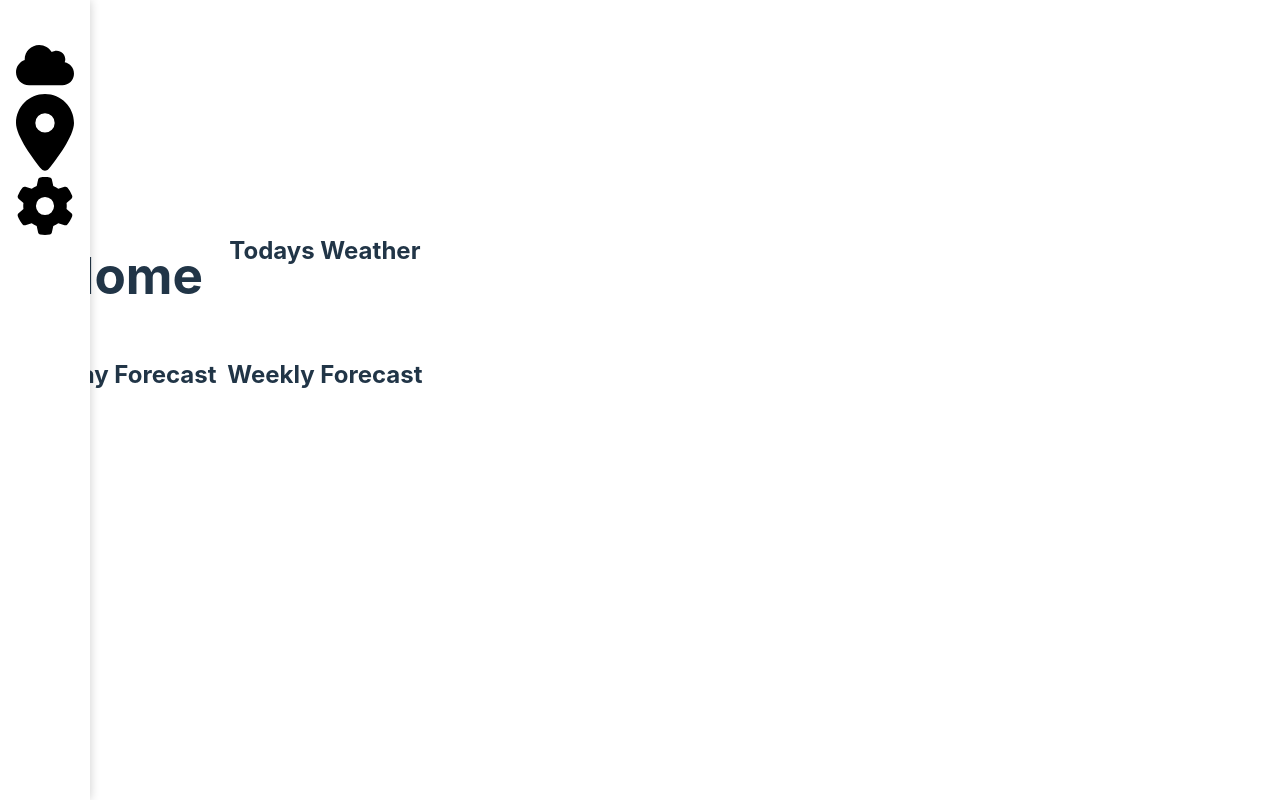
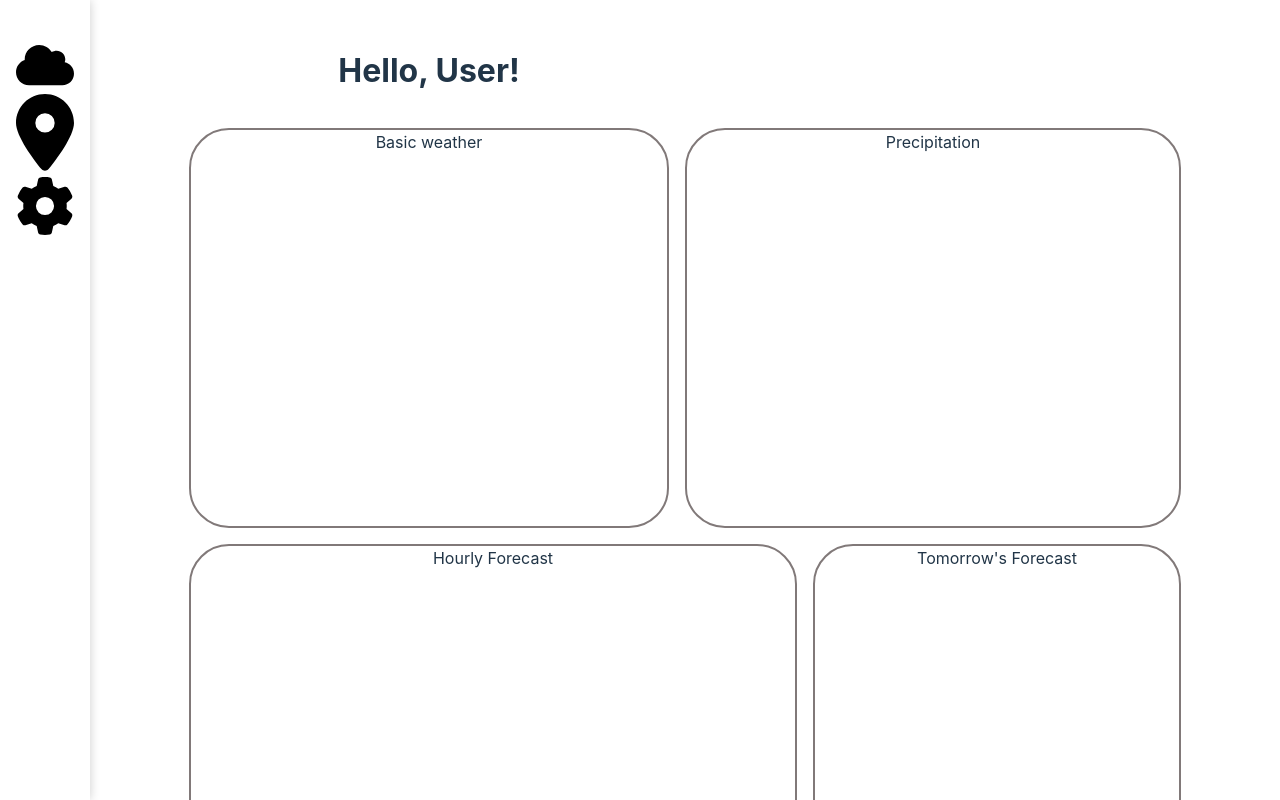
Before and after one commit to EHampton252/Nimbus, a React (Vite) app in the folder Nimbus/: page / in a window 1280 px wide. Shown: the top 800 px of the page. Built offline with nearby package versions, Linux system fonts and the light colour scheme.

Commit message:
Adds home page grid and cards

```diff
--- a/Nimbus/src/App.css
+++ b/Nimbus/src/App.css
@@ -46,4 +46,5 @@
   align-items: center;
   justify-content: center;
   position: relative;
+  margin-left: 5.625rem;
 }
--- a/Nimbus/src/Pages/Home/home.css
+++ b/Nimbus/src/Pages/Home/home.css
@@ -1,7 +1,49 @@
 .home-page {
-    display: grid;
-    width: max-content;
-    grid-template-columns: [col1] 1fr [col2] 1fr [col3] 1fr [end];
-    grid-template-rows: [header] 0.5fr [row2] 1fr [row3] 1fr [end];
+  display: grid;
+  grid-template-columns: [col1] 30rem [col2] 7em [col3] 23rem [end];
+  grid-template-rows: [header] 5rem [row2] 25rem [row3] 25rem [end];
+  grid-gap: 1rem;
+  position: relative;
+  top: 0;
+}
 
+.user-card {
+  grid-column: col1;
+  grid-row: header / row2;
+  background-color: #fff;
+  transition: all 0.3s ease-in-out;
+  font-size: 2rem;
 }
+
+/* .user-card:hover {
+    box-shadow: 0 0 10px rgba(0, 0, 0, 0.2);
+} */
+
+.weather-card {
+  border: 2px solid #817979;
+  border-radius: 2.5rem;
+}
+
+.basic-weather {
+  grid-column: col1;
+  grid-row: row2 / row3;
+}
+
+.precipitation-card {
+  grid-column: col2 / end;
+  grid-row: row2 / row3;
+}
+
+.hourly-forecast-card {
+  grid-column: col1 / col3;
+  grid-row: row3 / end;
+  border: 2px solid #817979;
+  border-radius: 2.5rem;
+}
+
+.tomorrows-forecast-card {
+  grid-column: col3 / end;
+  grid-row: row3 / end;
+  border: 2px solid #817979;
+  border-radius: 2.5rem;
+}
--- a/Nimbus/src/Pages/Home/home.tsx
+++ b/Nimbus/src/Pages/Home/home.tsx
@@ -6,11 +6,11 @@ export default function Home() {
     return (
         <>
         <div className="home-page">
-            <h1>Home</h1>
-            <h2>Todays Weather</h2>
-            <div className="weather-card basic-weather"></div>
-            <h2>5 Day Forecast</h2>
-            <h2>Weekly Forecast</h2>
+            <h1 className="user-card">Hello, User!</h1>
+            <div className="weather-card basic-weather">Basic weather</div>
+            <div className="weather-card precipitation-card">Precipitation</div>
+            <div className="hourly-forecast-card">Hourly Forecast</div>
+            <div className="tomorrows-forecast-card">Tomorrow's Forecast</div>
         </div>
         </>
     )
--- a/Nimbus/src/index.css
+++ b/Nimbus/src/index.css
@@ -25,10 +25,10 @@ a:hover {
 
 body {
   margin: 0;
-  display: flex;
+  /* display: flex;
   place-items: center;
   min-width: 320px;
-  min-height: 100vh;
+  min-height: 100vh; */
 }
 
 h1 {
```
Also changed, not shown: 1 other file (tests, documents, lock files or other folders).
